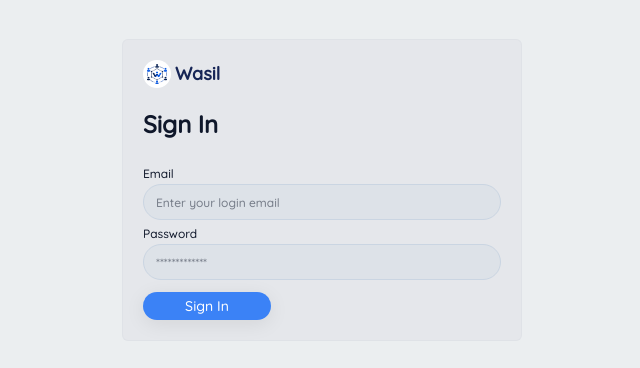
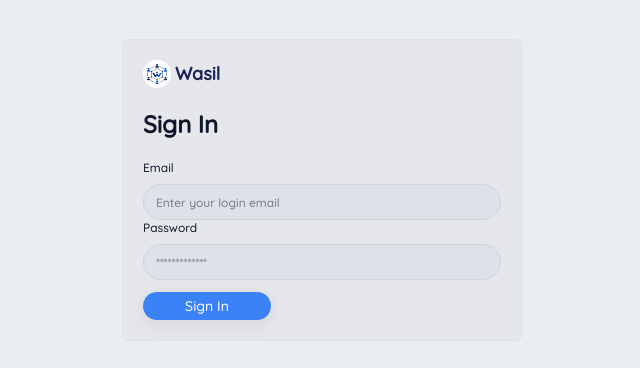
Before and after one commit to Tampro-Devs/wasil, a React (Vite) app: page /#/sign-in in a window 1280 px wide. Shown: the part 210-578 px from the top of the page, without its empty margins (318-958 px from the left). Built offline with nearby package versions, Linux system fonts and the light colour scheme; no server answers.

Commit message:
fix: Fixed not showing children in column

```diff
--- a/src/shared/components/form/index.tsx
+++ b/src/shared/components/form/index.tsx
@@ -56,7 +56,7 @@
 
   return (
     <FormItemContext.Provider value={{ id }}>
-      <div className="space-y-2">{children}</div>
+      <div className="space-y-2 flex flex-col">{children}</div>
     </FormItemContext.Provider>
   );
 }
```
